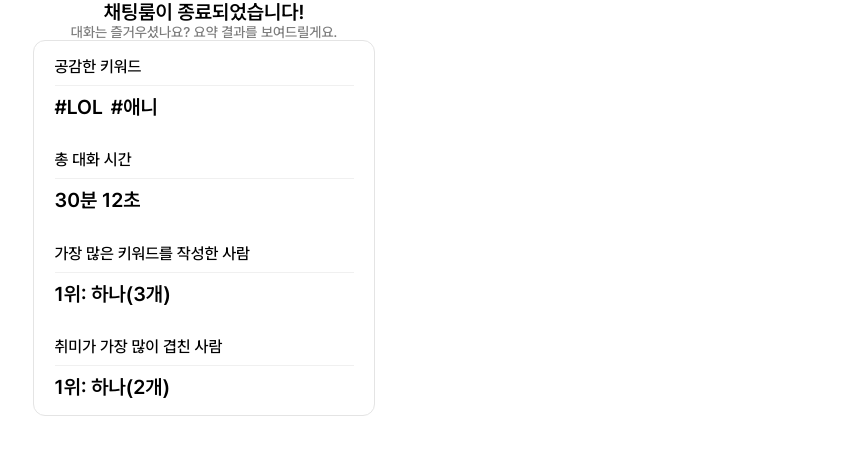
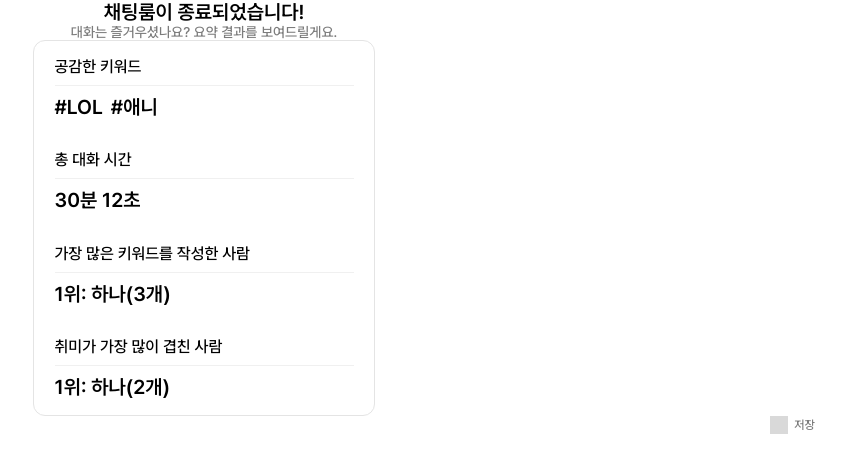
Before and after one commit to IT-s-Time-6Team/FE, a React (Vite) app: page /chatRoom/exit in a window 1280 px wide. Shown: the top 472 px of the page, without its empty margins (436-1280 px from the left). Built offline with nearby package versions, Linux system fonts and the light colour scheme.

Commit message:
feat: 저장 버튼 추가

```diff
--- a/src/pages/chatRoomExitPage.tsx
+++ b/src/pages/chatRoomExitPage.tsx
@@ -29,6 +29,10 @@ const ChatRoomExitPage = () => {
           <Title>1위: 하나(2개)</Title>
         </Wrapper>
       </Box>
+      <SaveWrapper>
+        <CheckInput type='checkbox' />
+        <SaveText>저장</SaveText>
+      </SaveWrapper>
     </Container>
   );
 };
@@ -36,16 +40,17 @@ export default ChatRoomExitPage;
 const Container = styled.div`
   display: flex;
   flex-direction: column;
-  align-items: center;
 `;
 const Title = styled.p`
   font-size: 20px;
   font-weight: 600;
+  text-align: center;
 `;
 const SubTitle = styled.p`
   font-size: 14px;
   font-weight: 500;
   color: #7c7c7c;
+  text-align: center;
 `;
 const MainText = styled.p`
   font-size: 16px;
@@ -62,6 +67,7 @@ const Box = styled.div`
   border-radius: 12px;
   border: 1px solid #e4e4e4;
   box-sizing: border-box;
+  align-self: center;
 `;
 const Wrapper = styled.div`
   display: flex;
@@ -80,3 +86,31 @@ const TagWrapper = styled.div`
   align-items: center;
   gap: 8px;
 `;
+const SaveWrapper = styled.div`
+  display: flex;
+  align-items: center;
+  gap: 6px;
+  justify-content: flex-end;
+  padding-right: 29px;
+`;
+const CheckInput = styled.input`
+  width: 18px;
+  height: 18px;
+  appearance: none; /* 기본 체크박스 스타일 제거 */
+  background: #d9d9d9;
+  border: none;
+  cursor: pointer;
+  display: flex;
+  align-items: center;
+  justify-content: center;
+  &:checked {
+  }
+  &:checked::after {
+    content: '✔'; /* 체크 표시 */
+  }
+`;
+const SaveText = styled.p`
+  color: #7c7c7c;
+  font-size: 12px;
+  font-weight: 500;
+`;
```
